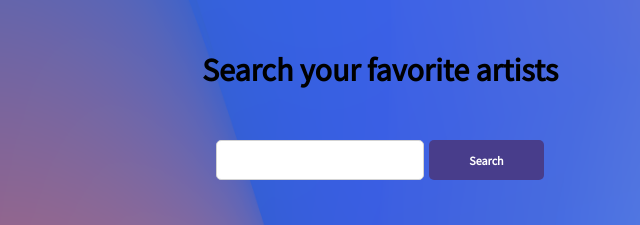
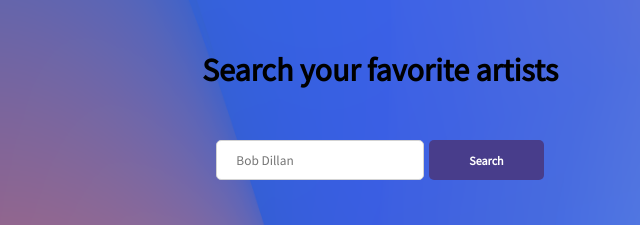
Before and after one commit to Davidcode2/lastFmRestAPI, a website built with webpack: page frontend/src/index.html in a window 1280 px wide. Shown: the top 225 px of the page, 260-900 px from the left. Built offline with nearby package versions, Linux system fonts and the light colour scheme; files whose address does not match are found by name.

Commit message:
Add placeholder

```diff
--- a/frontend/src/index.html
+++ b/frontend/src/index.html
@@ -14,7 +14,7 @@
   </header>
   <div class="search">
     <label for="artist-name"></label>
-    <input type="text" id="artist-name" title="please enter a name" name="artist">
+    <input type="text" placeholder="Bob Dillan" id="artist-name" title="please enter a name" name="artist">
     <button class="searchButton" type="button">Search</button>
   </div>
   <div class="saveCsv">
```
